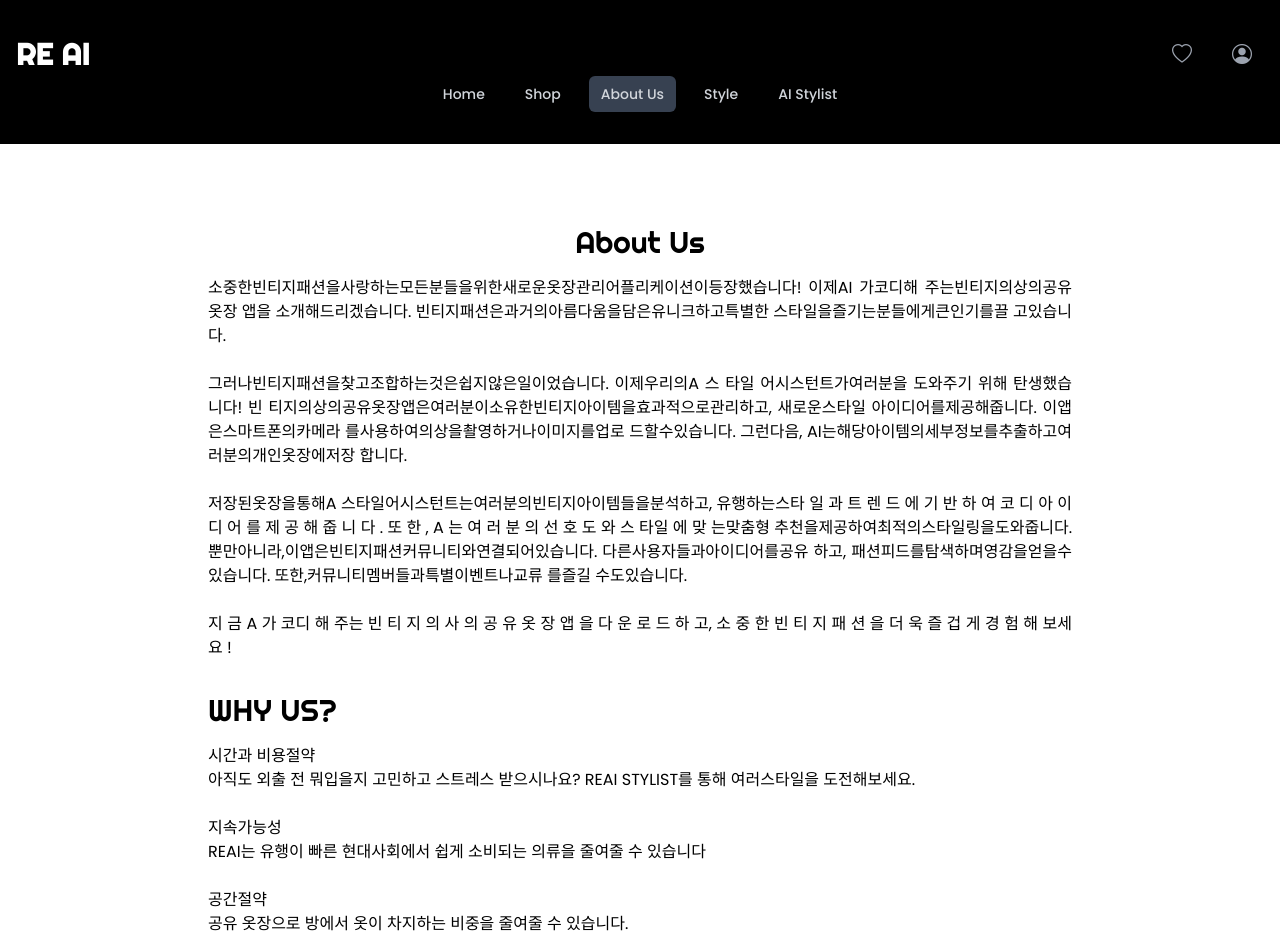
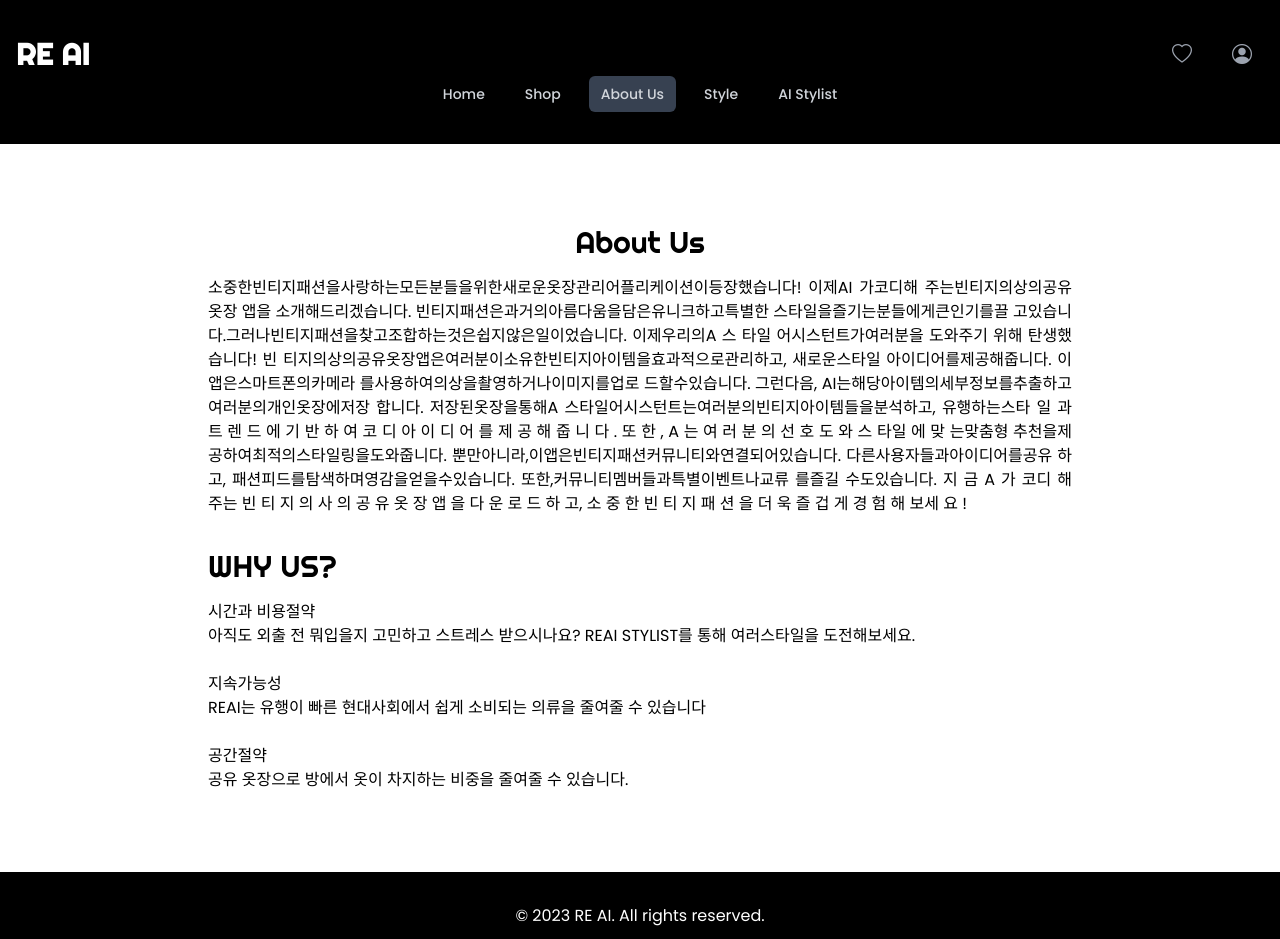
Before and after one commit to RakhaZaN/re-ai, a website: page about-us.html in a window 1280 px wide. Shown: the top 939 px of the page. Drawn offline with nearby package versions, Linux system fonts and the light colour scheme.

Commit message:
fiks about us text

```diff
--- a/about-us.html
+++ b/about-us.html
@@ -111,15 +111,13 @@
         소중한빈티지패션을사랑하는모든분들을위한새로운옷장관리어플리케이션이등장했습니다!
         이제AI 가코디해 주는빈티지의상의공유옷장 앱을 소개해드리겠습니다.
         빈티지패션은과거의아름다움을담은유니크하고특별한
-        스타일을즐기는분들에게큰인기를끌 고있습니다.
-        <br /><br />
-        그러나빈티지패션을찾고조합하는것은쉽지않은일이었습니다. 이제우리의A 스
-        타일 어시스턴트가여러분을 도와주기 위해 탄생했습니다! 빈
+        스타일을즐기는분들에게큰인기를끌
+        고있습니다.그러나빈티지패션을찾고조합하는것은쉽지않은일이었습니다.
+        이제우리의A 스 타일 어시스턴트가여러분을 도와주기 위해 탄생했습니다! 빈
         티지의상의공유옷장앱은여러분이소유한빈티지아이템을효과적으로관리하고,
         새로운스타일 아이디어를제공해줍니다. 이앱은스마트폰의카메라
         를사용하여의상을촬영하거나이미지를업로 드할수있습니다. 그런다음,
         AI는해당아이템의세부정보를추출하고여러분의개인옷장에저장 합니다.
-        <br /><br />
         저장된옷장을통해A 스타일어시스턴트는여러분의빈티지아이템들을분석하고,
         유행하는스타 일 과 트 렌 드 에 기 반 하 여 코 디 아 이 디 어 를 제 공 해
         줍 니 다 . 또 한 , A 는 여 러 분 의 선 호 도 와 스 타일 에 맞 는맞춤형
@@ -127,10 +125,9 @@
         뿐만아니라,이앱은빈티지패션커뮤니티와연결되어있습니다.
         다른사용자들과아이디어를공유 하고,
         패션피드를탐색하며영감을얻을수있습니다.
-        또한,커뮤니티멤버들과특별이벤트나교류 를즐길 수도있습니다.
-        <br /><br />
-        지 금 A 가 코디 해 주는 빈 티 지 의 사 의 공 유 옷 장 앱 을 다 운 로 드
-        하 고, 소 중 한 빈 티 지 패 션 을 더 욱 즐 겁 게 경 험 해 보세 요 !
+        또한,커뮤니티멤버들과특별이벤트나교류 를즐길 수도있습니다. 지 금 A 가
+        코디 해 주는 빈 티 지 의 사 의 공 유 옷 장 앱 을 다 운 로 드 하 고, 소
+        중 한 빈 티 지 패 션 을 더 욱 즐 겁 게 경 험 해 보세 요 !
       </p>
       <h2 class="font-righteous text-3xl mb-4 mt-8">WHY US?</h2>
       <p class="text-justify">
```
